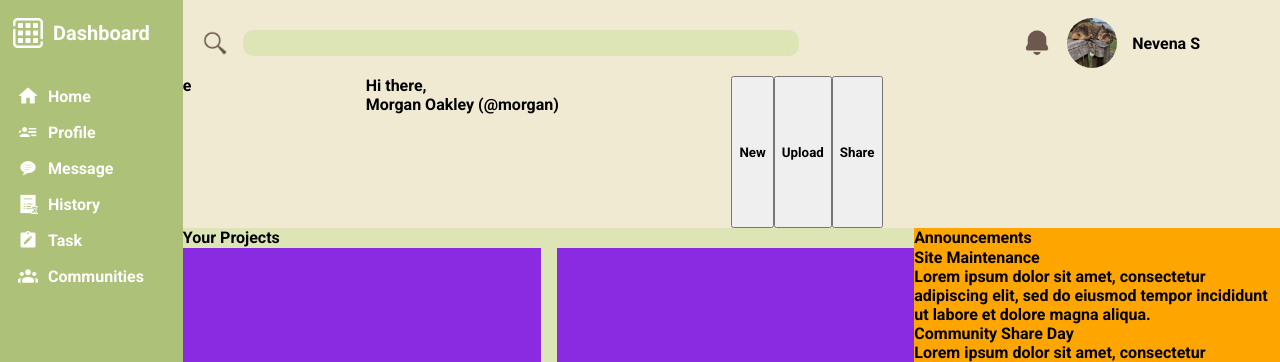
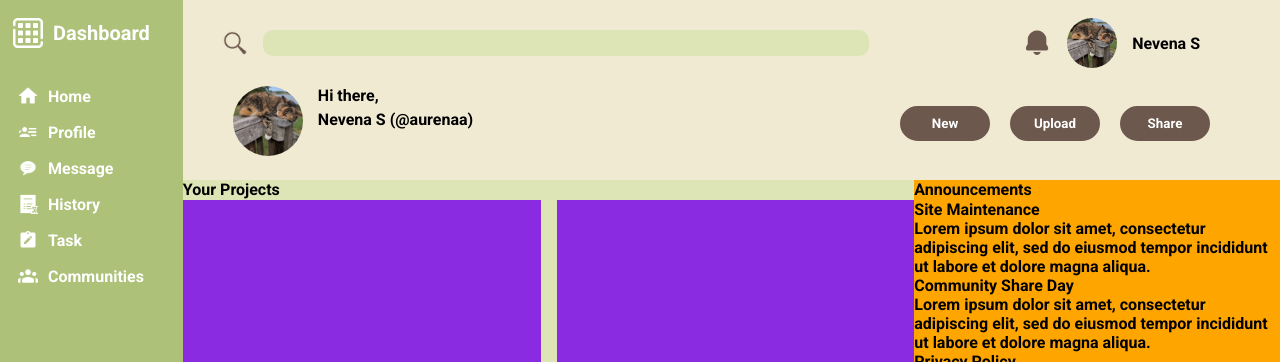
Before and after one commit to aurenaa/admin-dashboard, a plain HTML site: page index.html in a window 1280 px wide. Shown: the top 362 px of the page. Drawn offline with Linux system fonts and the light colour scheme; a web font is replaced by a local one.

Commit message:
header second-row css

```diff
--- a/index.html
+++ b/index.html
@@ -76,10 +76,10 @@
                 </div>
                 <div class="second-row">
                     <div class="profile-info">
-                        <div class="icon">e</div>
+                        <img class="user-picture" src="assets/profile.jfif">
                         <div class="profile-text">
                             <p>Hi there,</p>
-                            <p>Morgan Oakley (@morgan)</p>
+                            <p>Nevena S (@aurenaa)</p>
                         </div>
                     </div>
                     <div class="buttons">
--- a/style.css
+++ b/style.css
@@ -85,6 +85,7 @@
     display: grid;
     grid-template-rows: 1fr 2fr;
     background-color: #F0EAD2;
+    height: 180px;
 }
 
 .header .first-row {
@@ -98,6 +99,7 @@
     gap: 15px;
     padding: 20px;
     align-items: center;
+    margin-left: 20px;
 }
 
 .search img {
@@ -106,7 +108,7 @@
 }
 
 .search-bar {
-    width: 550px;
+    width: 600px;
     height: 20px;
     background-color: #DDE5B6;
     border: solid #DDE5B6;
@@ -139,11 +141,38 @@
 
 .profile-info {
     display: grid;
-    grid-template-columns: 1fr 2fr;
+    grid-template-columns: 85px 2fr;
+    padding: 10px;
+    margin-left: 40px;
+}
+
+.profile-text {
+    display: flex;
+    flex-direction: column;
+    gap: 5px;
+}
+
+.profile-info img {
+    width: 70px;
+    height: 70px;
+    border-radius: 35px;
 }
 
 .buttons {
+    margin-top: 30px;
     display: flex;
+    justify-content: end;
+    gap: 20px;
+    margin-right: 70px;
+}
+
+button {
+    width: 90px;
+    height: 35px;
+    background-color: #6C584C;
+    border: solid #6C584C;
+    border-radius: 20px;
+    color: white;
 }
 
 .body {
```
